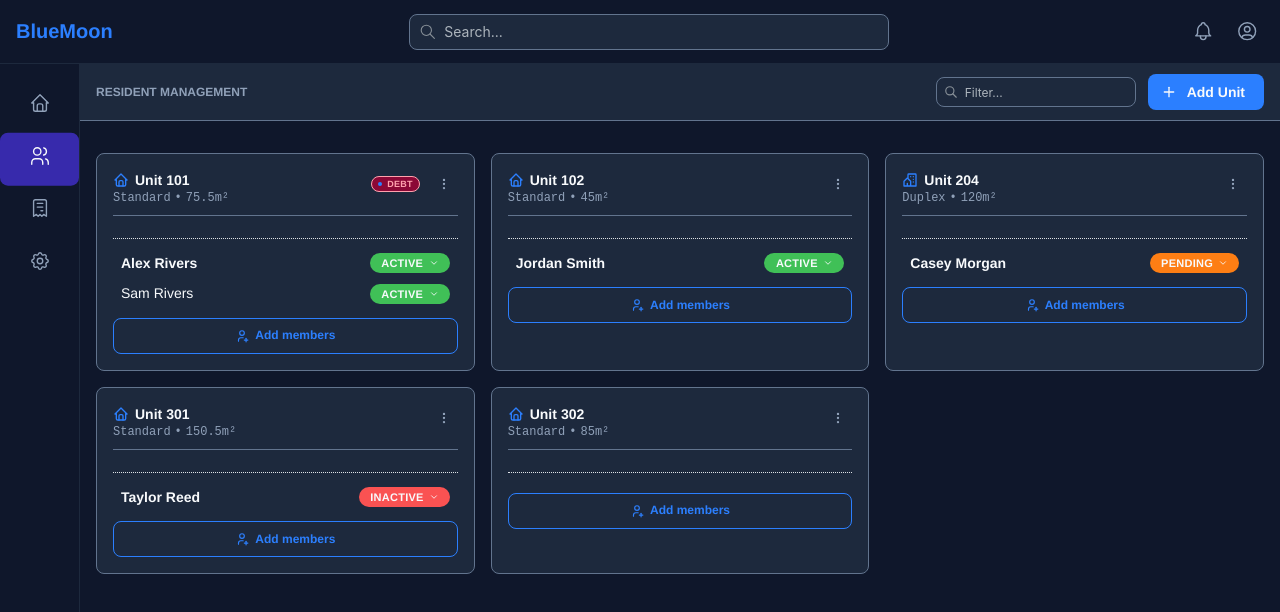
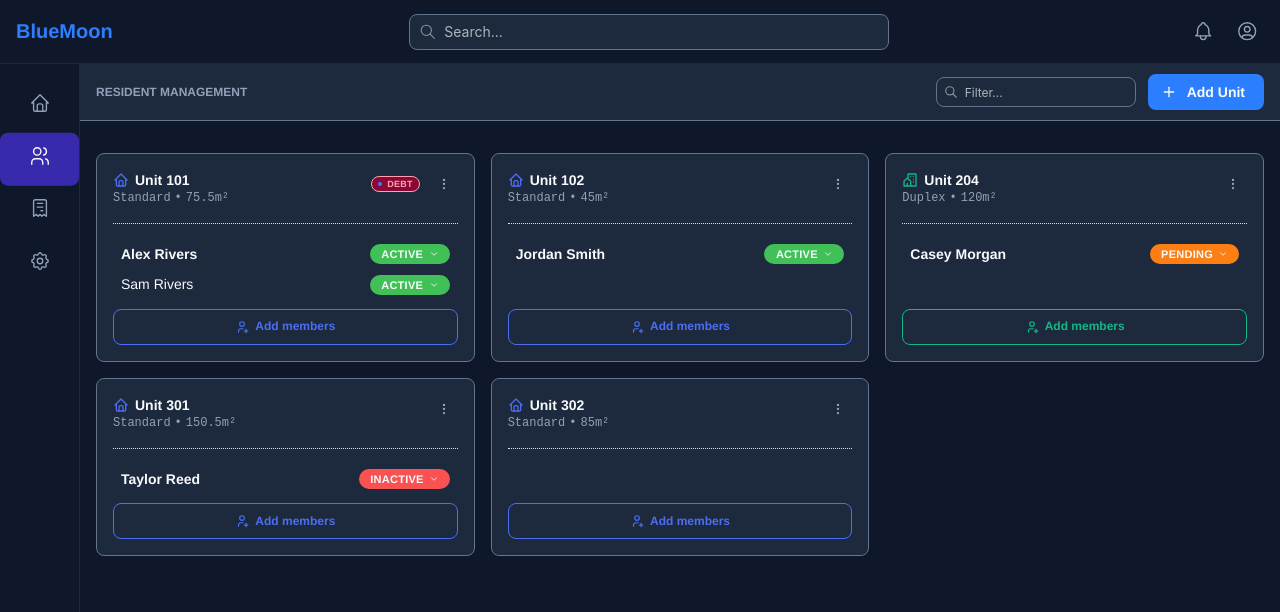
Before and after one commit to FairyHmm/BlueMoon, a React (Vite) app: page /residents in a window 1280 px wide. Shown: the top 612 px of the page. Built offline with nearby package versions, Linux system fonts and the light colour scheme.

Commit message:
feat: Color coded unit types

```diff
--- a/src/components/modules/residents/AddMember.jsx
+++ b/src/components/modules/residents/AddMember.jsx
@@ -1,23 +1,29 @@
+// AddMember.jsx
 import { Button, Select, Text } from "@mantine/core";
 import { IconUserPlus } from "@tabler/icons-react";
 import classes from "../../../styles/components/modules/residents/add-member.module.css";
+import { UNIT_TYPES, getUnitConfig } from "../../../data/registryConfigs";
 
 export default function AddMember({
+  unit,
   unitId,
   isAdding,
   setIsAdding,
   availableResidents,
   onAdd,
 }) {
+  const cfg = getUnitConfig(unit.type);
+
   if (!isAdding) {
     return (
       <Button
+        color={cfg.color}
         onClick={() => setIsAdding(true)}
-        color="var(--color-primary)"
         variant="outline"
         fullWidth
+        className={classes["add-button"]}
       >
-        <IconUserPlus size={14} />
+        <IconUserPlus size={14} className={classes["add-icon"]} />
         <Text size="xs" fw={700} ml={6}>
           Add members
         </Text>
@@ -45,7 +51,7 @@ export default function AddMember({
         dropdown: classes.dropdown,
         option: classes.option,
       }}
-      comboboxProps={{ withinPortal: true }}
+      comboboxProps={{ withinPortal: true, zIndex: 3000 }} // Ensure it stays on top
     />
   );
 }
--- a/src/components/modules/residents/ApartmentCard.jsx
+++ b/src/components/modules/residents/ApartmentCard.jsx
@@ -18,7 +18,13 @@ export default function ApartmentCard({
 
   return (
     <Stack gap="xs" p="md" radius="md" className={classes.card}>
-      <UnitHeader unit={unit} onUpdate={onUpdateUnit} onRemove={onRemoveUnit} />
+      <Stack>
+        <UnitHeader
+          unit={unit}
+          onUpdate={onUpdateUnit}
+          onRemove={onRemoveUnit}
+        />
+
         <Divider variant="dotted" />
 
         <Stack gap={2}>
@@ -31,8 +37,10 @@ export default function ApartmentCard({
             />
           ))}
         </Stack>
+      </Stack>
 
       <AddMember
+        unit={unit}
         unitId={unit.id}
         isAdding={isAdding}
         setIsAdding={setIsAdding}
--- a/src/components/modules/residents/UnitHeader.jsx
+++ b/src/components/modules/residents/UnitHeader.jsx
@@ -16,6 +16,7 @@ import classes from "../../../styles/components/modules/residents/unit-header.mo
 
 export default function UnitHeader({ unit, onUpdate, onRemove }) {
   const cfg = getUnitConfig(unit.type);
+  const dynamicColor = `var(--mantine-color-${cfg.color}-filled)`;
   const Icon = cfg.icon || IconHome;
 
   return (
@@ -26,8 +27,7 @@ export default function UnitHeader({ unit, onUpdate, onRemove }) {
     >
       <Stack gap={0}>
         <Group gap={6}>
-          {/* Using brand primary variable for the icon */}
-          <Icon size={16} style={{ color: "var(--color-primary)" }} />
+          <Icon size={16} color={dynamicColor} />
           <Group gap={4}>
             <Text fw={900} size="sm" className={classes["title-label"]}>
               Unit
@@ -38,6 +38,8 @@ export default function UnitHeader({ unit, onUpdate, onRemove }) {
               onSave={(v) => onUpdate(unit.id, { id: v })}
               fw={900}
               size="sm"
+              style={{ "--accent-color": dynamicColor }}
+              className={classes["id-field"]}
             />
           </Group>
         </Group>
@@ -58,6 +60,8 @@ export default function UnitHeader({ unit, onUpdate, onRemove }) {
               </Text>
             )}
             comboboxProps={{ zIndex: 2000, withinPortal: true }}
+            style={{ "--accent-color": dynamicColor }}
+            className={classes["id-field"]}
           />
           <Text size="xs" className="color-muted">
             •
@@ -72,6 +76,8 @@ export default function UnitHeader({ unit, onUpdate, onRemove }) {
                 {v}m²
               </Text>
             )}
+            style={{ "--accent-color": dynamicColor }}
+            className={classes["id-field"]}
           />
         </Group>
       </Stack>
--- a/src/data/registryConfigs.js
+++ b/src/data/registryConfigs.js
@@ -30,19 +30,19 @@ export const UNIT_TYPES = {
   STUDIO: {
     value: "studio",
     label: "Studio",
-    color: "cyan",
+    color: "orange",
     icon: IconSmartHome,
   },
   STANDARD: {
     value: "standard",
     label: "Standard",
-    color: "blue",
+    color: "indigo",
     icon: IconHome,
   },
   DUPLEX: {
     value: "Duplex",
     label: "Duplex",
-    color: "indigo",
+    color: "teal",
     icon: IconBuildingCommunity,
   },
 };
--- a/src/styles/components/modules/residents/apartment-card.module.css
+++ b/src/styles/components/modules/residents/apartment-card.module.css
@@ -1,4 +1,7 @@
 .card {
+  display: flex;
+  flex-direction: column;
+  justify-content: space-between;
   background-color: var(--color-bg-card) !important;
   border: 1px solid var(--color-border);
   border-radius: var(--radius-md);
--- a/src/styles/components/modules/residents/unit-header.module.css
+++ b/src/styles/components/modules/residents/unit-header.module.css
@@ -1,9 +1,3 @@
-.header-root {
-  padding-bottom: var(--spacing-xs);
-  border-bottom: 1px solid var(--color-border);
-  margin-bottom: var(--spacing-sm);
-}
-
 .title-label {
   color: var(--color-text);
 }
--- a/src/styles/components/ui/editable-field.module.css
+++ b/src/styles/components/ui/editable-field.module.css
@@ -1,36 +1,26 @@
 /* styles/components/ui/editable-field.module.css */
 
-.clickable-box {
-  cursor: pointer;
-  border-radius: var(--radius-md);
-  padding: 0 var(--spacing-xs);
-  margin: 0 calc(var(--spacing-xs) * -1);
-  display: inline-block;
-  transition: background-color 0.15s ease;
-}
-
-.clickable-box:hover {
-  background-color: var(--color-bg-input);
-}
-
 .edit-input :global(.mantine-Input-input) {
-  /* Strip default box */
   border: none;
-  border-bottom: 2px solid var(--color-primary);
+  /* Use the variable directly for the border */
+  border-bottom: 2px solid var(--accent-color, var(--color-primary));
   border-radius: 0;
   background-color: transparent !important;
 
-  /* Layout & Typography */
   padding: 0 2px;
   min-height: unset;
   height: auto;
-  color: var(--color-text);
+
+  /* Force text to stay white/standard text color */
+  color: var(--color-text) !important;
   font-family: inherit;
   font-size: inherit;
   font-weight: inherit;
 }
 
 .edit-input :global(.mantine-Input-input:focus) {
-  border-bottom-color: var(--color-primary-hover);
   outline: none;
+  /* Optional: make the border glow slightly on focus */
+  border-bottom-color: var(--accent-color, var(--color-primary));
+  filter: brightness(1.2);
 }
```
Lines whose indentation alone changed are shown as unchanged.
